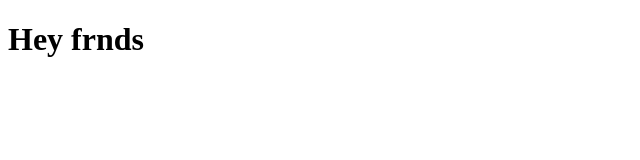
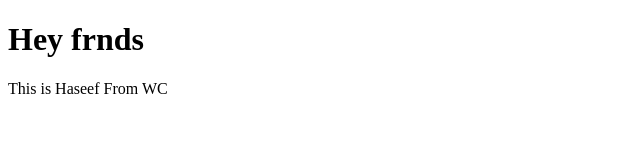
Before and after one commit to HaseefMuhammed/git-sample, a plain HTML site: page hello.html in a window 1280 px wide. Shown: the whole page, without its empty margins (0-640 px from the left). Drawn offline with Linux system fonts and the light colour scheme.

Commit message:
hello html file edited

```diff
--- a/hello.html
+++ b/hello.html
@@ -7,5 +7,6 @@
 </head>
 <body>
   <h1>Hey frnds</h1>
+  <p>This is Haseef From WC</p>
 </body>
 </html>
```
